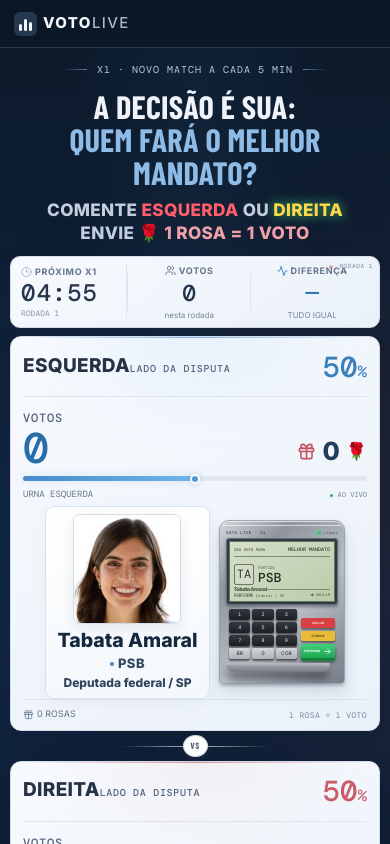
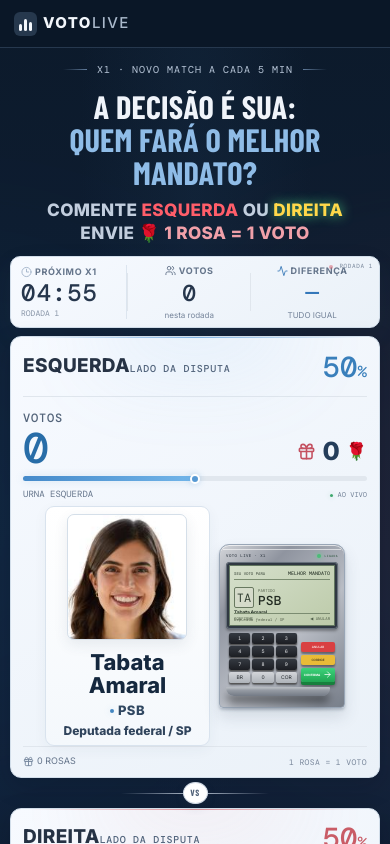
Before and after one commit to HigorMra/votinggame, a React (Vite) app: page / in a window 390 px wide. Shown: the top 844 px of the page. Built offline with nearby package versions, Linux system fonts and the light colour scheme; a web font is replaced by a local one.

Commit message:
Enlarge candidate portrait and name

```diff
--- a/src/theme-light.css
+++ b/src/theme-light.css
@@ -252,3 +252,13 @@
   .candidate-office{font-size:12px;font-weight:800;line-height:1.2}
   .status-metric>strong,.difference-metric>strong{font-size:23px;font-weight:900}
 }
+
+/* Candidate portrait and name get more visual room in the LIVE card. */
+.candidate-profile img{max-width:138px;height:158px}
+.candidate-description{margin-top:5px}
+.candidate-description>strong{font-size:clamp(21px,2.5vw,26px)}
+@media(max-width:700px), (max-aspect-ratio:4/5){
+  .candidate-profile img{max-width:120px;height:126px}
+  .candidate-description{margin-top:5px}
+  .candidate-description>strong{font-size:clamp(19px,5.6vw,23px);line-height:1.08}
+}
```
